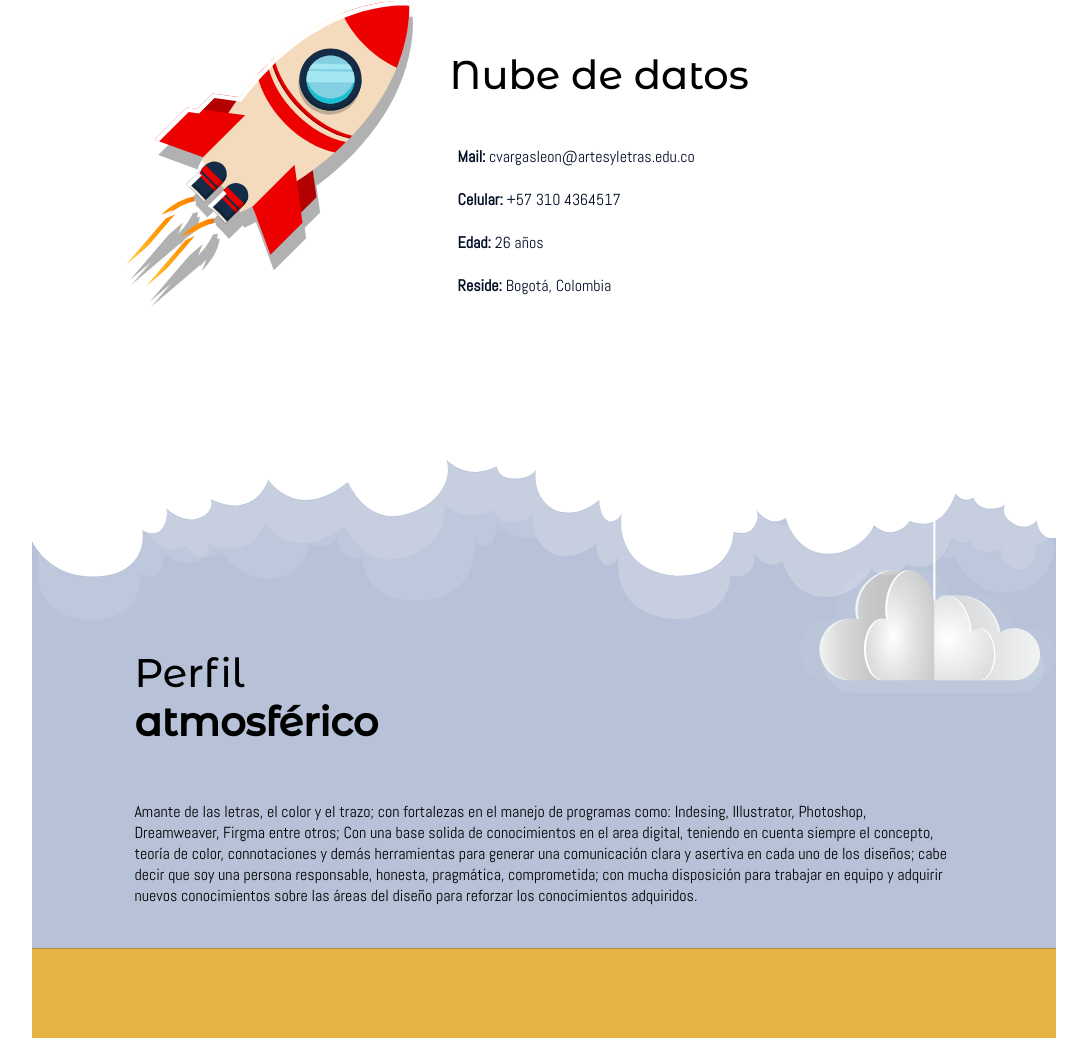
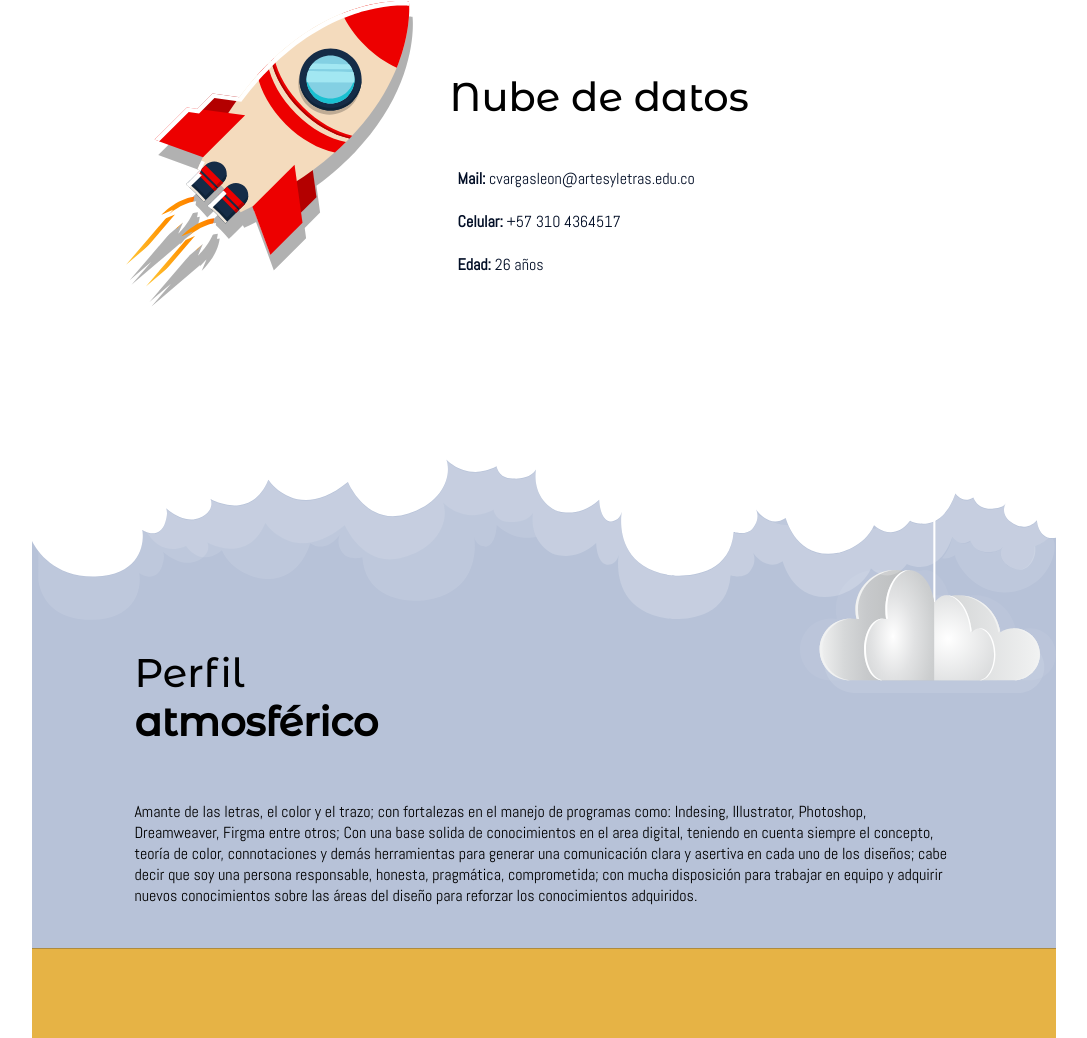
Before and after one commit to CamiloVargasLeon/cvl-espacial, a plain HTML site: page index.html in a window 1280 px wide. Shown: the part 1012-2050 px from the top of the page, without its empty margins (96-1183 px from the left). Drawn offline with nearby package versions, Linux system fonts and the light colour scheme.

Commit message:
Update index.html

```diff
--- a/index.html
+++ b/index.html
@@ -58,7 +58,7 @@
 			<p><strong>Mail:</strong> cvargasleon@artesyletras.edu.co</p>
 			<p><strong>Celular:</strong> +57 310 4364517 </p>
 			<p><strong>Edad:</strong> 26 años</p>
-			<p><strong>Reside:</strong> Bogotá, Colombia</p>
+			<!--<p><strong>Reside:</strong> Bogotá, Colombia</p>-->
 		</div>
 	</div>
 
```
